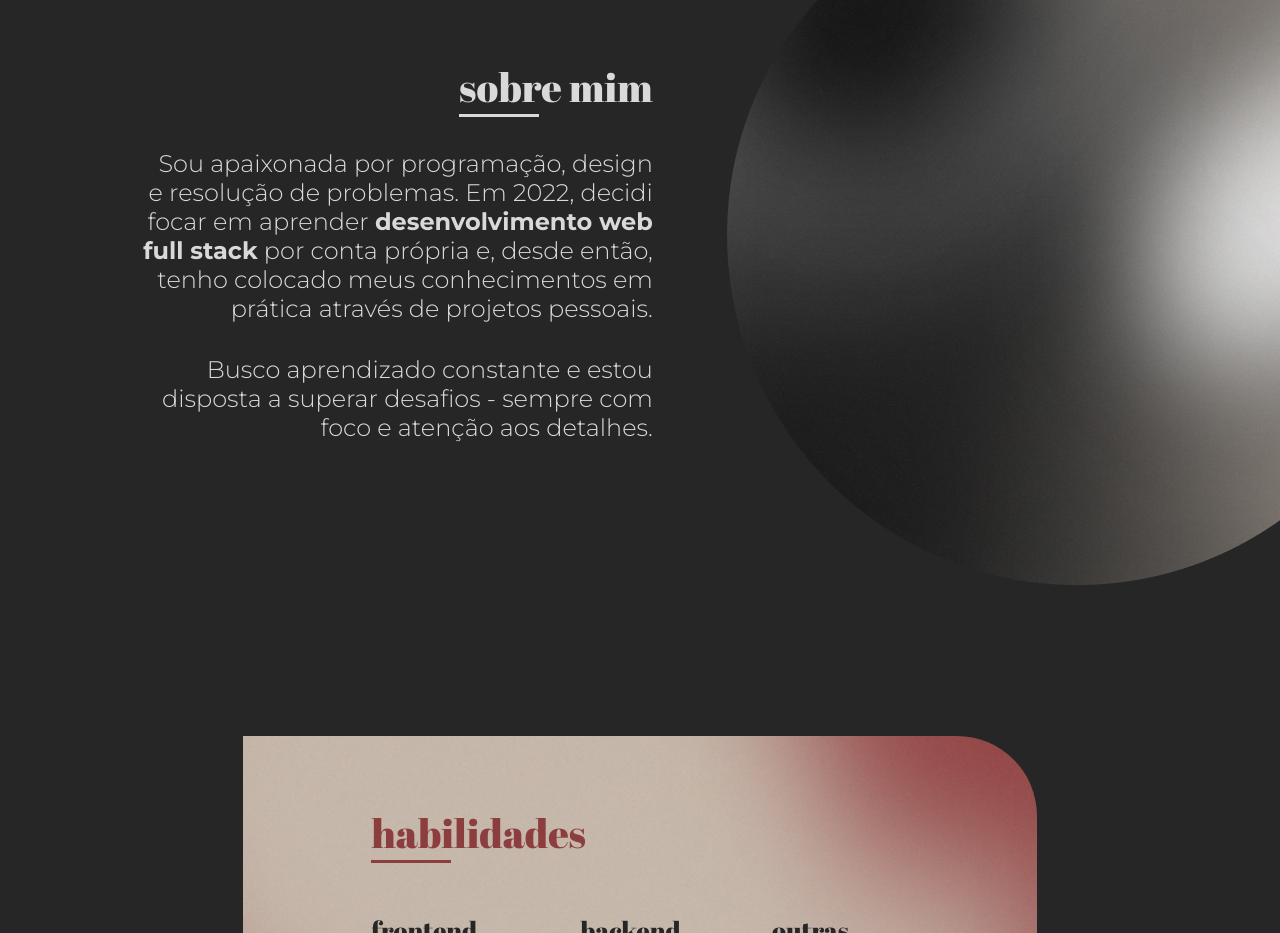
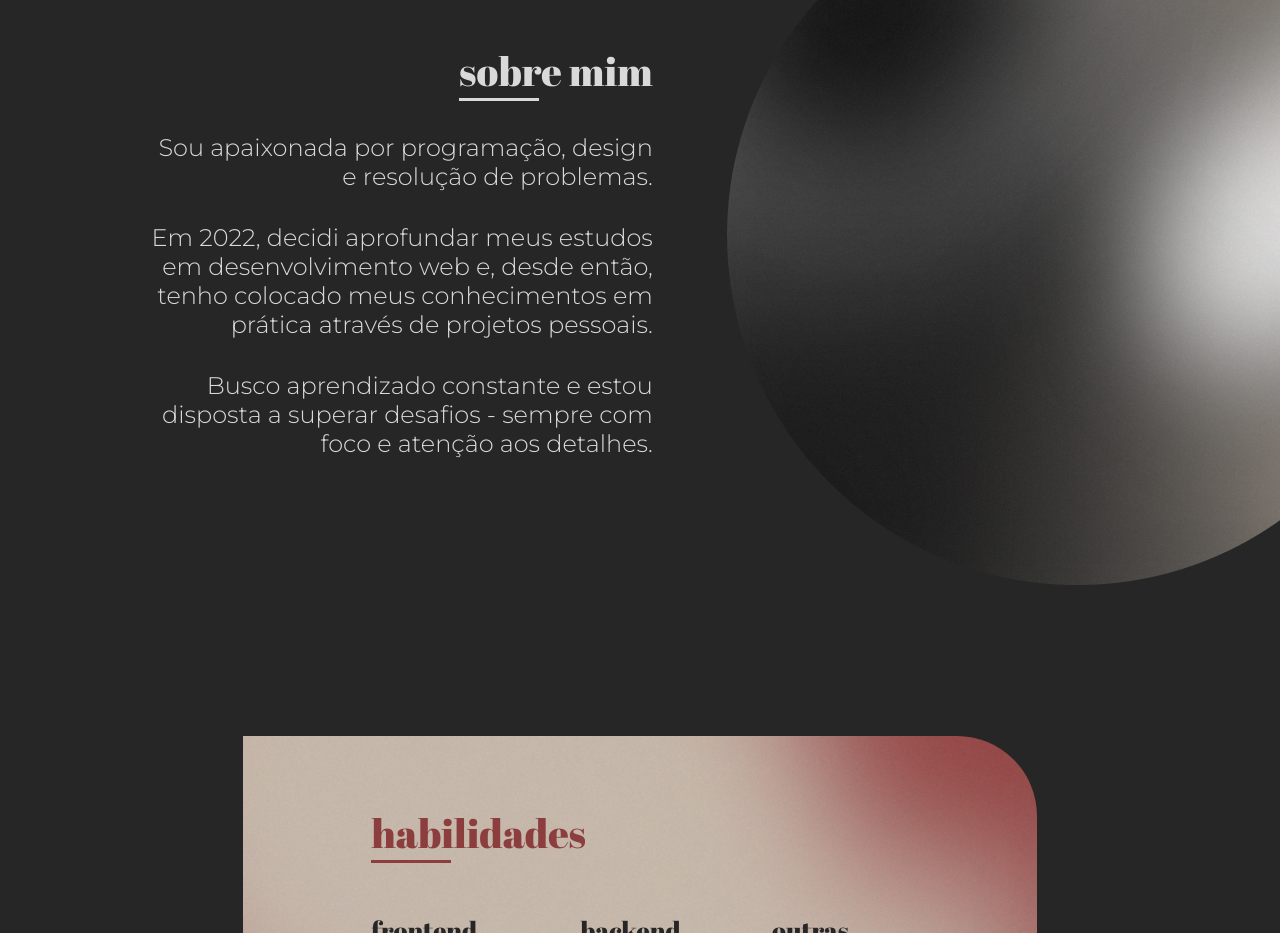
Before and after one commit to lubeires/portfolio, a React (Create React App) app: page / in a window 1280 px wide. Shown: the part 1000-1933 px from the top of the page. Built offline with nearby package versions, Linux system fonts and the light colour scheme.

Commit message:
update about

```diff
--- a/src/components/About.tsx
+++ b/src/components/About.tsx
@@ -5,12 +5,11 @@ export const About = () => {
     <section id="about">
       <div id="dark-background"></div>
       <h2>sobre mim</h2>
+      <p>Sou apaixonada por programação, design e resolução de problemas.</p>
       <p>
-        Sou apaixonada por programação, design e resolução de problemas. Em
-        2022, decidi focar em aprender{" "}
-        <strong>desenvolvimento web full stack</strong> por conta própria e,
-        desde então, tenho colocado meus conhecimentos em prática através de
-        projetos pessoais.
+        Em 2022, decidi aprofundar meus estudos em desenvolvimento web e, desde
+        então, tenho colocado meus conhecimentos em prática através de projetos
+        pessoais.
       </p>
       <p>
         Busco aprendizado constante e estou disposta a superar desafios - sempre
```
